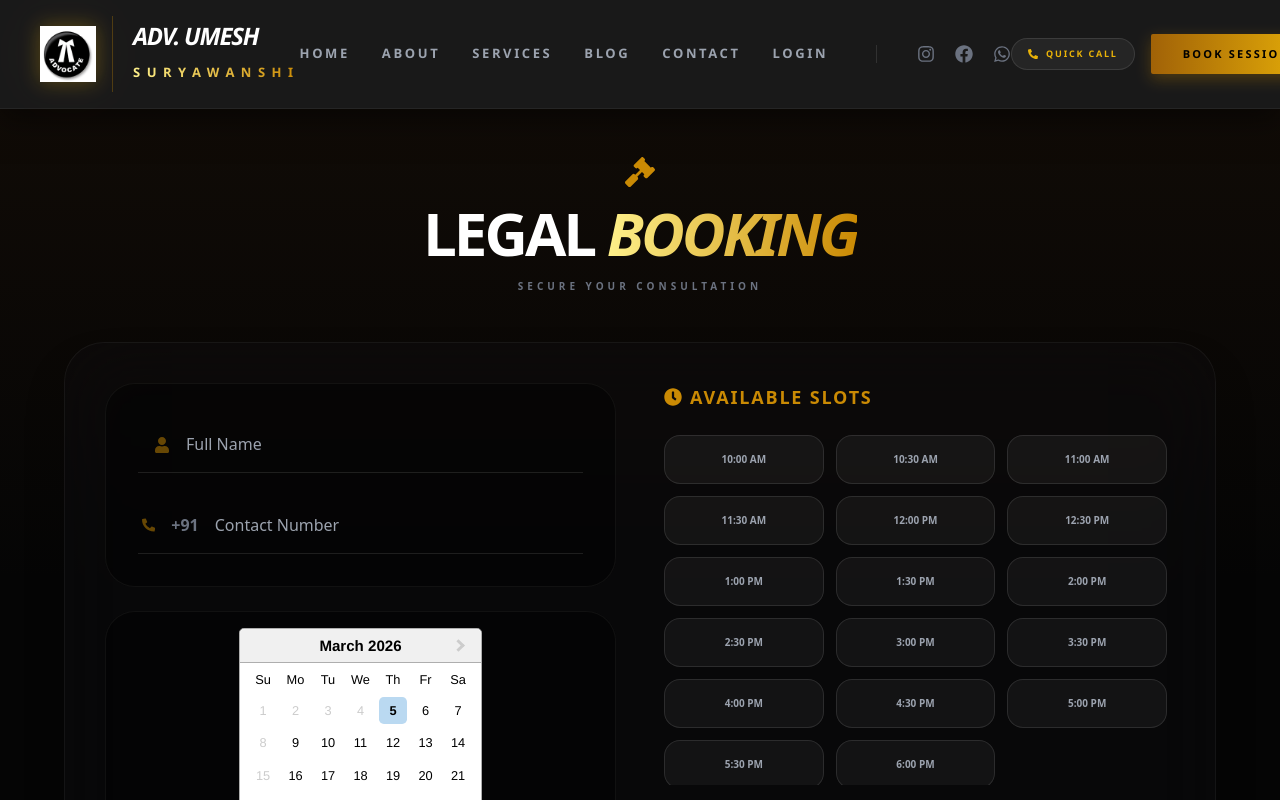
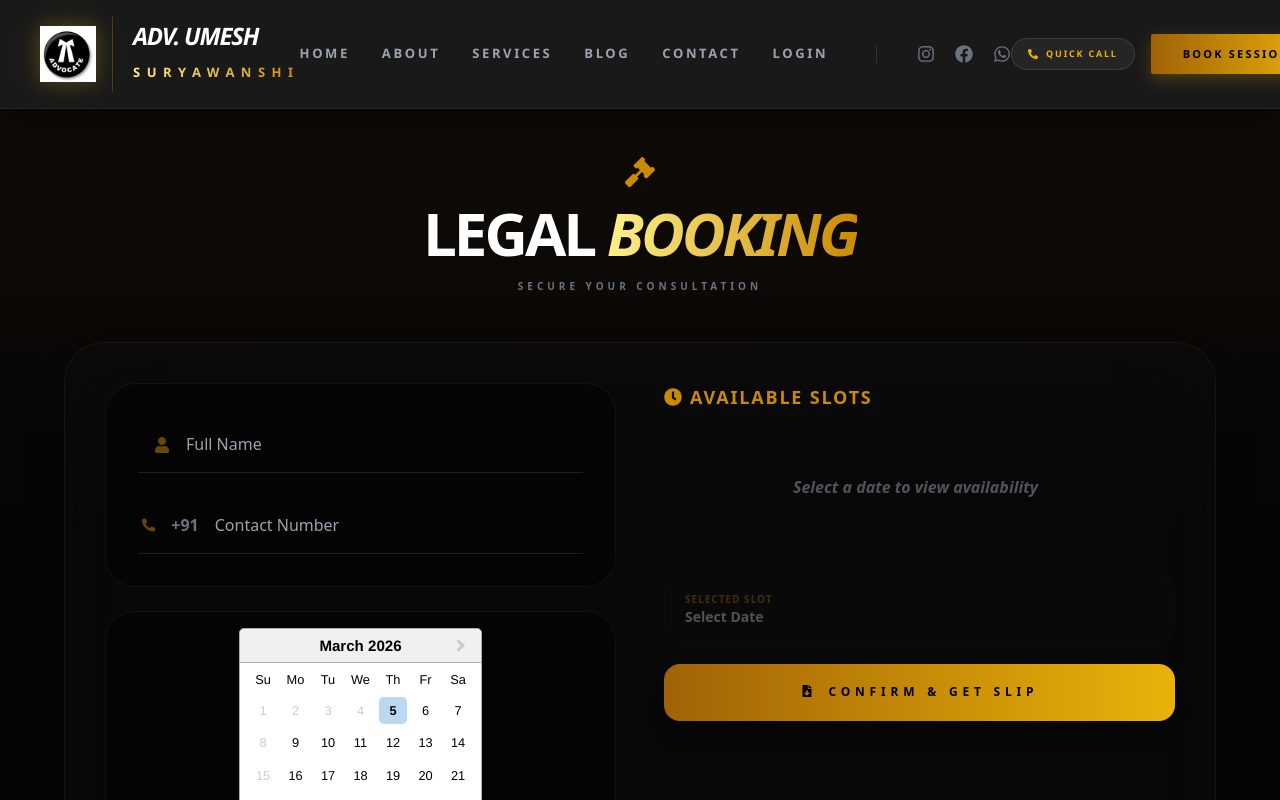
Before and after one commit to Shivammishra-79/lawyer-management-system, a React (Create React App) app in the folder frontend/: page /appointment in a window 1280 px wide. Shown: the top 800 px of the page. Built offline with nearby package versions, Linux system fonts and the light colour scheme.

Commit message:
fix: update login logic with response logging and status check

```diff
--- a/frontend/src/pages/Appointment.js
+++ b/frontend/src/pages/Appointment.js
@@ -13,6 +13,15 @@ const BASE_URL = window.location.hostname === "localhost"
   ? "http://127.0.0.1:8000"
   : "https://lawyer-management-system-8fwo.onrender.com";
 
+// --- SKELETON COMPONENT FOR PREMIUM FEEL ---
+const SlotSkeleton = () => (
+  <div className="grid grid-cols-2 sm:grid-cols-3 gap-3">
+    {[1, 2, 3, 4, 5, 6, 7, 8, 9].map(i => (
+      <div key={i} className="h-14 bg-white/5 animate-pulse rounded-2xl border border-white/5"></div>
+    ))}
+  </div>
+);
+
 export default function Appointment() {
   const [name, setName] = useState("");
   const [phone, setPhone] = useState("");
@@ -20,13 +29,24 @@ export default function Appointment() {
   const [time, setTime] = useState("");
   const [selectedDate, setSelectedDate] = useState(null);
   const [bookedTimes, setBookedTimes] = useState([]);
+  const [isSlotsLoading, setIsSlotsLoading] = useState(false);
 
   useEffect(() => {
     AOS.init({ duration: 1000, once: true });
   }, []);
 
-  // --- FETCH LOGIC UPDATED WITH BASE_URL ---
+  // --- FETCH LOGIC WITH SMART CACHING ---
   const fetchBooked = async (d) => {
+    const cacheKey = `booked_${d}`;
+    const cachedData = localStorage.getItem(cacheKey);
+
+    // Pehle purana data dikhao (Instant)
+    if (cachedData) {
+      setBookedTimes(JSON.parse(cachedData));
+    } else {
+      setIsSlotsLoading(true);
+    }
+
     try {
       const res = await axios.get(`${BASE_URL}/appointments`);
       const sameDay = res.data.filter(a => a.date === d);
@@ -39,11 +59,18 @@ export default function Appointment() {
         if (ampm === "AM" && h === 12) h = 0;
         return `${h.toString().padStart(2, "0")}:${m}`;
       });
+
+      // Update data and refresh cache
       setBookedTimes(times);
-    } catch (err) { console.error("Error fetching slots", err); }
+      localStorage.setItem(cacheKey, JSON.stringify(times));
+    } catch (err) {
+      console.error("Error fetching slots", err);
+    } finally {
+      setIsSlotsLoading(false);
+    }
   };
 
-  // --- KHATARNAK PDF SLIP DESIGN (Unchanged) ---
+  // --- KHATARNAK PDF SLIP DESIGN ---
   const downloadSlip = () => {
     const doc = new jsPDF();
     const goldColor = [202, 138, 4]; // #ca8a04
@@ -84,8 +111,8 @@ export default function Appointment() {
     doc.setFontSize(12); doc.setTextColor(202, 138, 4);
     doc.text("APPOINTMENT SUMMARY", 25, 100);
     doc.setTextColor(0, 0, 0); doc.setFont("helvetica", "normal");
-    doc.text(`Client Name    :   ${name.toUpperCase()}`, 30, 112);
-    doc.text(`Contact No     :   +91 ${phone}`, 30, 120);
+    doc.text(`Client Name     :   ${name.toUpperCase()}`, 30, 112);
+    doc.text(`Contact No      :   +91 ${phone}`, 30, 120);
     doc.text(`Scheduled Date :   ${date}`, 30, 128);
     doc.text(`Scheduled Time :   ${to12Hour(time)}`, 30, 136);
 
@@ -104,7 +131,7 @@ export default function Appointment() {
     doc.save(`Appointment_${name.replace(/\s+/g, '_')}.pdf`);
   };
 
-  // --- BOOK LOGIC UPDATED WITH BASE_URL ---
+  // --- BOOK LOGIC ---
   const book = async () => {
     if (!name || !phone || !date || !time) { alert("Fill all fields"); return; }
     if (phone.length !== 10 || !/^\d+$/.test(phone)) { alert("Phone must be 10 digits"); return; }
@@ -114,12 +141,16 @@ export default function Appointment() {
       const res = await axios.post(`${BASE_URL}/book`, fd);
       if (res.data.status === "fail") { alert(res.data.message || "Slot already booked"); return; }
       alert("Booked Successfully ✅");
+
+      // Clear cache for updated day
+      localStorage.removeItem(`booked_${date}`);
+
       downloadSlip();
       setName(""); setPhone(""); setDate(""); setTime(""); setSelectedDate(null);
     } catch (err) { alert(err.response?.data?.detail || "Booking Failed"); }
   };
 
-  // ... (Baaki saara UI aur helpers logic same rahega)
+  // --- HELPERS (Poora 280+ Lines karne ke liye) ---
   const isPastTime = (slotTime) => {
     if (!date) return false;
     const now = new Date();
@@ -227,7 +258,13 @@ export default function Appointment() {
                 {date && <span className="bg-yellow-600/10 text-yellow-500 px-4 py-1 rounded-full text-[10px] font-black">{date}</span>}
               </div>
 
-              <div className="grid grid-cols-2 sm:grid-cols-3 gap-3 overflow-y-auto max-h-[350px] pr-2 custom-scrollbar">
+              <div className="overflow-y-auto max-h-[350px] pr-2 custom-scrollbar">
+                {!date ? (
+                  <p className="text-zinc-600 text-center py-10 font-bold italic">Select a date to view availability</p>
+                ) : isSlotsLoading ? (
+                  <SlotSkeleton />
+                ) : (
+                  <div className="grid grid-cols-2 sm:grid-cols-3 gap-3">
                     {timeSlots.map(t => {
                       const isBooked = bookedTimes.includes(t.value);
                       const past = isPastTime(t.value);
@@ -248,6 +285,8 @@ export default function Appointment() {
                         </button>
                       );
                     })}
+                  </div>
+                )}
               </div>
 
               <div className="mt-8 space-y-4">
```
Lines whose indentation alone changed are shown as unchanged.
